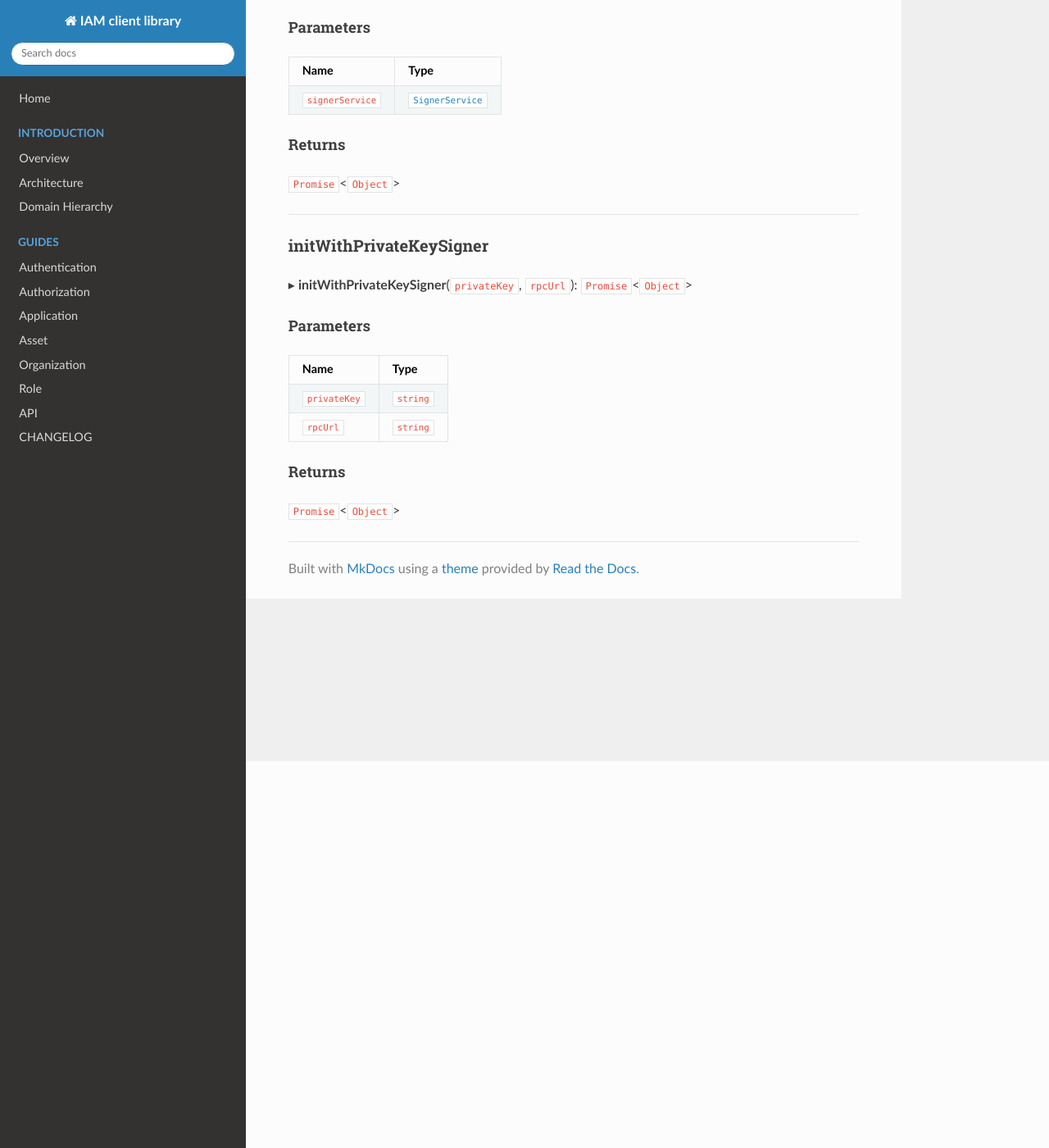
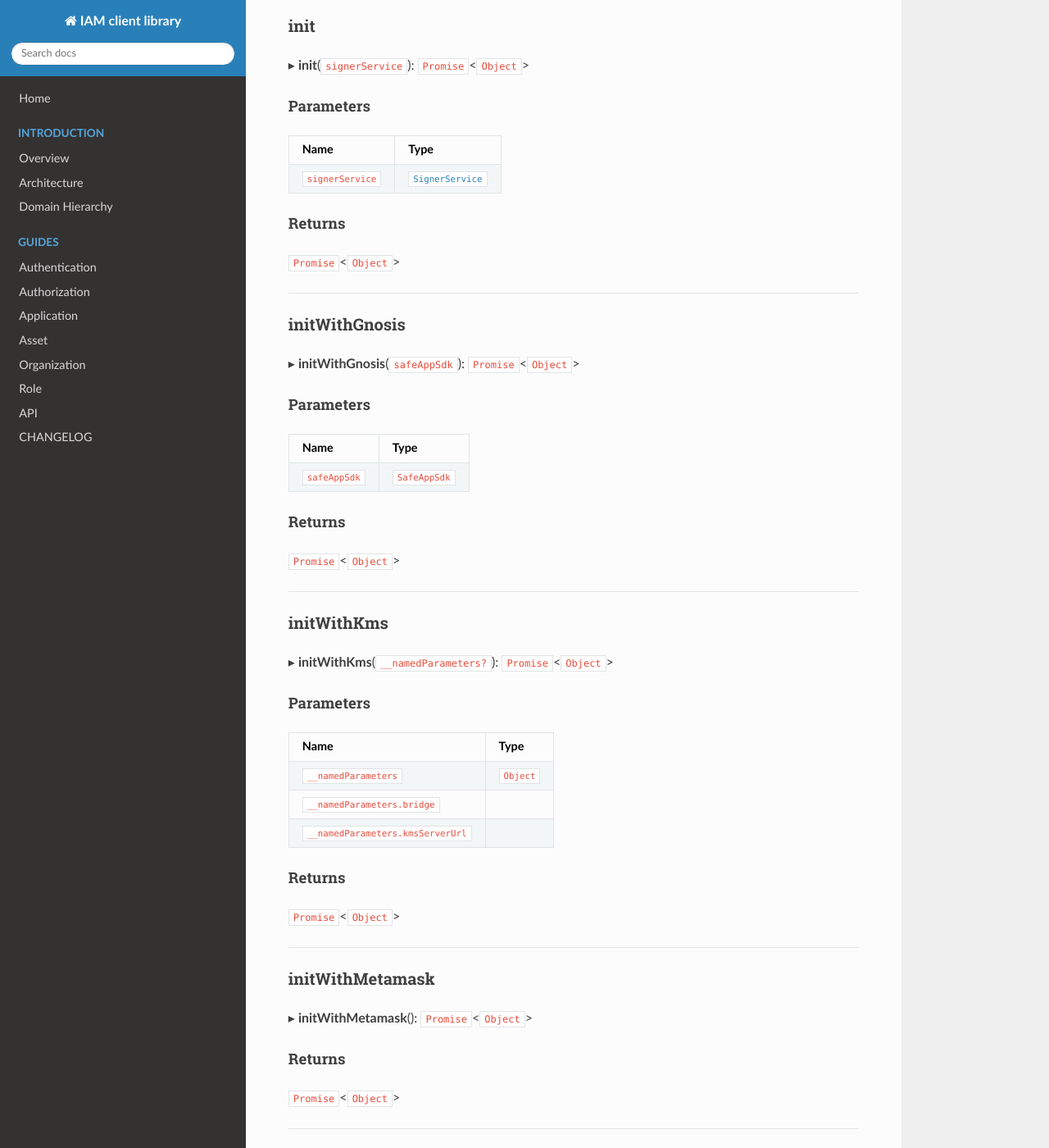
Before and after one commit to energywebfoundation/iam-client-lib, an MkDocs documentation site: the page built from docs/api/modules/init.md, in a window 1280 px wide and 1400 px high, scrolled down 472 px. Shown: the whole window at 82% size. Built offline with MkDocs 1.6.1, drawn with Linux system fonts in a browser that asks for light colours; nearby versions of some CDN libraries; some of the changed text lies outside the part shown.

Commit message:
refactor: init with signer

```diff
--- a/docs/api/modules/init.md
+++ b/docs/api/modules/init.md
@@ -5,7 +5,11 @@
 ### Functions
 
 - [init](init.md#init)
+- [initWithGnosis](init.md#initwithgnosis)
+- [initWithKms](init.md#initwithkms)
+- [initWithMetamask](init.md#initwithmetamask)
 - [initWithPrivateKeySigner](init.md#initwithprivatekeysigner)
+- [initWithWalletConnect](init.md#initwithwalletconnect)
 
 ## Functions
 
@@ -18,6 +22,50 @@
 | Name | Type |
 | :------ | :------ |
 | `signerService` | [`SignerService`](../classes/modules_signer_signer_service.SignerService.md) |
+
+#### Returns
+
+`Promise`<`Object`\>
+
+___
+
+### initWithGnosis
+
+▸ **initWithGnosis**(`safeAppSdk`): `Promise`<`Object`\>
+
+#### Parameters
+
+| Name | Type |
+| :------ | :------ |
+| `safeAppSdk` | `SafeAppSdk` |
+
+#### Returns
+
+`Promise`<`Object`\>
+
+___
+
+### initWithKms
+
+▸ **initWithKms**(`__namedParameters?`): `Promise`<`Object`\>
+
+#### Parameters
+
+| Name | Type |
+| :------ | :------ |
+| `__namedParameters` | `Object` |
+| `__namedParameters.bridge` |  |
+| `__namedParameters.kmsServerUrl` |  |
+
+#### Returns
+
+`Promise`<`Object`\>
+
+___
+
+### initWithMetamask
+
+▸ **initWithMetamask**(): `Promise`<`Object`\>
 
 #### Returns
 
@@ -39,3 +87,19 @@ ___
 #### Returns
 
 `Promise`<`Object`\>
+
+___
+
+### initWithWalletConnect
+
+▸ **initWithWalletConnect**(`bridge?`): `Promise`<`Object`\>
+
+#### Parameters
+
+| Name | Type |
+| :------ | :------ |
+| `bridge` | `string` |
+
+#### Returns
+
+`Promise`<`Object`\>
```
Also changed, not shown: docs/api/modules/index.md (+35 -7 lines), docs/api/modules/modules_signer.md (+3 -3 lines), docs/api/modules/modules_signer_walletConnectKms.md (+6 -6 lines), docs/api/modules/modules_signer_walletConnectMetamask.md (+2 -2 lines), docs/api/modules/utils_constants.md (+14 -0 lines), 5 other files.
